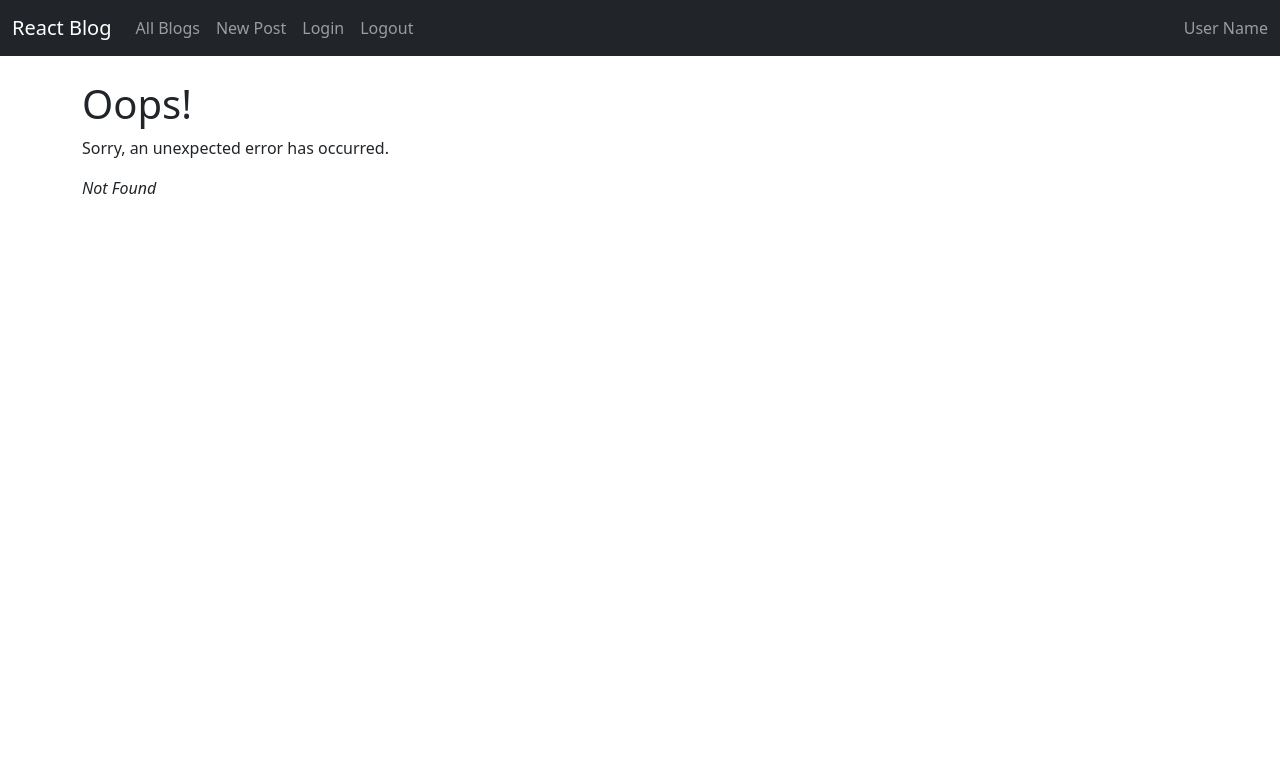
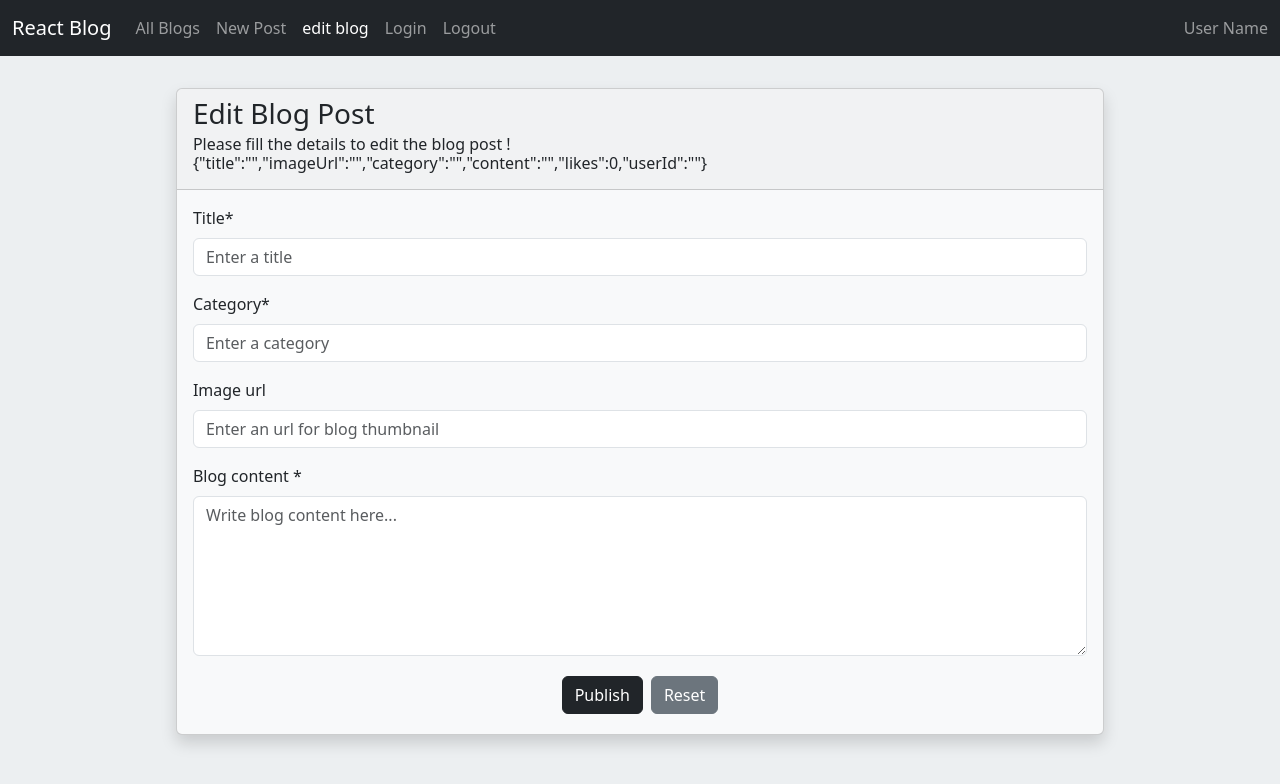
Before and after one commit to ironsubhajit/react_blog_app, a React (Create React App) app in the folder react-blog/: page /edit in a window 1280 px wide. Before the commit this address had no page. Shown: the top 784 px of the page. Built offline with nearby package versions, Linux system fonts and the light colour scheme.

Commit message:
new updates

```diff
--- a/react-blog/src/App.css
+++ b/react-blog/src/App.css
@@ -33,3 +33,8 @@
     transform: rotate(360deg);
   }
 } */
+
+
+body {
+  background: #eceff1;
+}
--- a/react-blog/src/components/SiteNavbar.jsx
+++ b/react-blog/src/components/SiteNavbar.jsx
@@ -36,6 +36,11 @@ const SiteNavbar = (args) => {
                 New Post
               </NavLink>
             </NavItem>
+            <NavItem>
+              <NavLink tag={ReactNavLink} to={`/edit`}>
+                edit blog
+              </NavLink>
+            </NavItem>
             {/* <NavItem>
               <NavLink tag={ReactNavLink} to={`/about`}>
                 About
--- a/react-blog/src/index.js
+++ b/react-blog/src/index.js
@@ -35,7 +35,7 @@ const router = createBrowserRouter([
     element: <CreateBlog />,
   },
   {
-    path: "edit-blog",
+    path: "edit",
     element: <UpdateBlog />,
   },
   {
--- a/react-blog/src/pages/BlogsList.jsx
+++ b/react-blog/src/pages/BlogsList.jsx
@@ -1,4 +1,4 @@
-import React from "react";
+import React, { useEffect, useState } from "react";
 import Base from "../components/Base";
 import {
   Card,
@@ -11,69 +11,44 @@ import {
   Row,
   Col,
 } from "reactstrap";
-
+import { blogsList } from "../services/blogs-service";
 
 const BlogsList = () => {
-  // Demo blogs list data
-  const cardsData = [
-    {
-      title: "Card 1",
-      subtitle: "Tech",
-      content:
-        "Content for Card 1. Content for Card 1. Content for Card 1. Content for Card 1.Content for Card 1. .Content for Card 1. ",
-    },
-    {
-      title: "Card 2",
-      subtitle: "Tech",
-      content:
-        "Content for Card 2. Content for Card 2. Content for Card 2. Content for Card 2.Content for Card 2. Content for Card 2",
-    },
-    {
-      title: "Card 3",
-      subtitle: "Tech",
-      content:
-        "Content for Card 3. Content for Card 3. Content for Card 3. Content for Card 3.Content for Card 3. Content for Card 3",
-    },
-    {
-      title: "Card 4",
-      subtitle: "Tech",
-      content:
-        "Content for Card 4. Content for Card 4. Content for Card 4. Content for Card 4.Content for Card 4. Content for Card 4",
-    },
-    {
-      title: "Card 5",
-      subtitle: "Tech",
-      content:
-        "Content for Card 5. Content for Card 5. Content for Card 5. Content for Card 5.Content for Card 5. Content for Card 5",
-    },
-    {
-      title: "Card 6",
-      subtitle: "Tech",
-      content:
-        "Content for Card 6. Content for Card 6. Content for Card 6. Content for Card 6.Content for Card 6. Content for Card 6",
-    },
-    {
-      title: "Card 7",
-      subtitle: "Tech",
-      content:
-        "Content for Card 7. Content for Card 7. Content for Card 7. Content for Card 7.Content for Card 7. Content for Card 7",
-    },
-    {
-      title: "Card 8",
-      subtitle: "Tech",
-      content:
-        "Content for Card 8. Content for Card 8. Content for Card 8. Content for Card 8.Content for Card 8. Content for Card 8",
-    },
-    // Add more cards as needed
-  ];
+  const defaultBlogsState = {
+    blogs: [],
+  };
+
+  // User state data
+  const [blogsStateData, setBlogsStateData] = useState({
+    ...defaultBlogsState,
+  });
+
+  const getBlogs = () => {
+    // invoke server api
+    blogsList()
+      .then((res) => {
+        console.log(res);
+        console.log("Sucess log");
+        // set blog state
+        setBlogsStateData({ ...blogsStateData, blogs: res });
+      })
+      .catch((error) => {
+        console.log("error: ", error);
+      });
+  };
+
+  useEffect(() => {
+    getBlogs();
+  }, []);
 
   return (
     <div>
       <Base>
         <Row className="d-flex flex-wrap">
-          {cardsData.map((card, index) => (
+          {blogsStateData?.blogs?.map((card, index) => (
             <Col xs="12" sm="6" md="4" key={index}>
               <Card outline key={index} className="m-2">
+                {/* todo: change image url with db res */}
                 <CardImg
                   alt="Card image cap"
                   src="https://c0.wallpaperflare.com/preview/728/375/731/aerial-analog-background-blog.jpg"
@@ -83,7 +58,7 @@ const BlogsList = () => {
                 <CardBody>
                   <CardTitle tag="h3">{card?.title}</CardTitle>
                   <CardSubtitle className="mb-2 text-muted" tag="h6">
-                    {card?.subtitle}
+                    {card?.category}
                   </CardSubtitle>
                   <CardText
                     style={{
--- a/react-blog/src/pages/CreateBlog.jsx
+++ b/react-blog/src/pages/CreateBlog.jsx
@@ -15,6 +15,8 @@ import {
   Label,
   Input,
 } from "reactstrap";
+import { addBlog } from "../services/blogs-service";
+
 
 const CreateBlog = () => {
   const defaultNewBlogDataState = {
@@ -41,7 +43,7 @@ const CreateBlog = () => {
     ...defaultErrorState,
   });
 
-  // signup validators
+  // blog form validators
   const newBlogFormValidator = (key) => {
     // Name - empty validation
     if (key === "title") {
@@ -80,16 +82,24 @@ const CreateBlog = () => {
   // Submit signup form
   const submitNewBlogForm = (event) => {
     event.preventDefault();
-
-    // data validation - client side
-    // if (newBlogFormValidator()) {
-    //   return;
-    // }
     console.log(newBlogStateData);
-
-    // add errors to check
-
+    // Todo: update userid
+    setNewBlogStateData({...newBlogStateData, userId: ["64fc7085028944400b3449e3"]})
+    console.log(newBlogStateData);
     // invoke server api
+    addBlog(newBlogStateData)
+      .then((res) => {
+        console.log(res);
+        console.log("Blog added successfully");
+        // set form to default
+        setNewBlogStateData({ ...defaultNewBlogDataState });
+        // Navigate("/blogs");
+      })
+      .catch((error) => {
+        console.log("error: ", error);
+        // const data = error?.response?.data;
+        // handleServerErrors(data);
+      });
 
     // check and redirect to all blog list page
   };
@@ -102,12 +112,13 @@ const CreateBlog = () => {
             style={{
               width: "85%",
             }}
-            className="m-2"
+            className="m-2 shadow"
           >
             <CardHeader>
               <CardTitle tag="h3">Create New Blog</CardTitle>
               <CardSubtitle className="mb-2" tag="h6">
-                Please fill the details to create new blog !
+                Please fill the details to create new blog ! <br />
+                {JSON.stringify(newBlogStateData)}
               </CardSubtitle>
             </CardHeader>
             <CardBody>
--- a/react-blog/src/pages/UpdateBlog.jsx
+++ b/react-blog/src/pages/UpdateBlog.jsx
@@ -1,11 +1,213 @@
-import React from "react";
+import React, { useState } from "react";
 import Base from "../components/Base";
+import validator from "validator";
+import {
+  Card,
+  CardBody,
+  CardTitle,
+  CardSubtitle,
+  Button,
+  Container,
+  CardHeader,
+  Form,
+  FormGroup,
+  FormFeedback,
+  Label,
+  Input,
+} from "reactstrap";
+import { addBlog } from "../services/blogs-service";
+
 
 const UpdateBlog = () => {
+  const defaultNewBlogDataState = {
+    title: "",
+    imageUrl: "",
+    category: "",
+    content: "",
+    likes: 0,
+    userId: "",
+  };
+
+  const defaultErrorState = {
+    titleErrors: [],
+    contentErrors: []
+  };
+
+  // User state data
+  const [newBlogStateData, setNewBlogStateData] = useState({
+    ...defaultNewBlogDataState,
+  });
+
+  // Error state
+  const [errorStateData, setErrorStateData] = useState({
+    ...defaultErrorState,
+  });
+
+  // blog form validators
+  const blogFormValidator = (key) => {
+    // Name - empty validation
+    if (key === "title") {
+      if (
+        validator?.isEmpty(newBlogStateData?.[key]) ||
+        (newBlogStateData?.[key]?.length < 3 )
+      ) {
+        setErrorStateData({ ...errorStateData, titleErrors: ["Name must be at least 4 characters long"]})
+      } else {
+        setErrorStateData({ ...errorStateData, titleErrors: []})
+      }
+    }
+    // Blog content - length validation
+    if (key === "content") {
+      if (!validator?.isLength(newBlogStateData?.[key], { min: 49 })) {
+        setErrorStateData({ ...errorStateData, contentErrors: ["Blog content must be at least 50 characters long"]})
+      } else {
+        setErrorStateData({ ...errorStateData, contentErrors: []})
+      }
+    }
+    return ;
+  };
+
+  // Set changed input field value in the user state data
+  const handleInputChange = (event, key) => {
+    setNewBlogStateData({ ...newBlogStateData, [key]: event?.target?.value });
+    blogFormValidator(key);
+    console.log(JSON.stringify(errorStateData));
+  };
+
+  // Reset user signup form
+  const resetSignUpForm = () => {
+    setNewBlogStateData({ ...defaultNewBlogDataState });
+  };
+
+  // Submit signup form
+  const submitBlogForm = (event) => {
+    event.preventDefault();
+    console.log(newBlogStateData);
+    // Todo: update userid
+    setNewBlogStateData({...newBlogStateData, userId: ["64fc7085028944400b3449e3"]})
+    console.log(newBlogStateData);
+    // invoke server api
+    addBlog(newBlogStateData)
+      .then((res) => {
+        console.log(res);
+        console.log("Blog added successfully");
+        // set form to default
+        setNewBlogStateData({ ...defaultNewBlogDataState });
+        // Navigate("/blogs");
+      })
+      .catch((error) => {
+        console.log("error: ", error);
+      });
+
+  };
   return (
     <div>
       <Base>
-        <h3>This is update a blog post page</h3>
+        <Container className="d-flex justify-content-center align-items-center">
+          <Card
+            color="light"
+            style={{
+              width: "85%",
+            }}
+            className="m-2 shadow"
+          >
+            <CardHeader>
+              <CardTitle tag="h3">Edit Blog Post</CardTitle>
+              <CardSubtitle className="mb-2" tag="h6">
+                Please fill the details to edit the blog post ! <br />
+                {JSON.stringify(newBlogStateData)}
+              </CardSubtitle>
+            </CardHeader>
+            <CardBody>
+              {/* Add new blog form */}
+              <Form onSubmit={(e) => submitBlogForm(e)}>
+                {/* title field */}
+                <FormGroup>
+                  <Label for="title">Title*</Label>
+                  <Input
+                    id="title"
+                    name="title"
+                    placeholder="Enter a title"
+                    type="text"
+                    required
+                    onChange={(e) => handleInputChange(e, "title")}
+                    value={newBlogStateData?.title}
+                    invalid={ errorStateData?.titleErrors?.length > 0 ? true : false }
+                  />
+                  <FormFeedback>{ errorStateData?.titleErrors[0] }</FormFeedback>
+                </FormGroup>
+                {/* Category field */}
+                <FormGroup>
+                  <Label for="category">Category*</Label>
+                  <Input
+                    id="category"
+                    name="category"
+                    placeholder="Enter a category"
+                    type="text"
+                    required
+                    onChange={(e) => handleInputChange(e, "category")}
+                    value={newBlogStateData?.category}
+                  />
+
+                </FormGroup>
+                {/* image url field */}
+                <FormGroup>
+                  <Label for="imageUrl">Image url</Label>
+                  <Input
+                    id="imageUrl"
+                    name="imageUrl"
+                    placeholder="Enter an url for blog thumbnail"
+                    type="url"
+                    required
+                    onChange={(e) => handleInputChange(e, "imageUrl")}
+                    value={newBlogStateData?.imageUrl}
+                  />
+                  <FormFeedback>Error in this field</FormFeedback>
+                </FormGroup>
+                {/* Blog conent field */}
+                <FormGroup>
+                  <Label for="content">Blog content *</Label>
+                  <Input
+                    id="content"
+                    name="content"
+                    type="textarea"
+                    placeholder="Write blog content here..."
+                    onChange={(e) => handleInputChange(e, "content")}
+                    value={newBlogStateData?.content}
+                    invalid={ errorStateData?.contentErrors?.length > 0 ? true : false }
+                    style={{
+                      height: "10rem",
+                      overflowY: "visible",
+                    }}
+                  />
+                  <FormFeedback>{  errorStateData?.contentErrors[0] }</FormFeedback>
+                </FormGroup>
+
+                <Container className="button-section d-flex flex-column align-items-center">
+                  <Container className="text-center">
+                    {/* publish btn */}
+                    <Button
+                      color="dark"
+                      type="submit"
+                      className="m-1"
+                    >
+                      Publish
+                    </Button>
+                    {/* Reset btn */}
+                    <Button
+                      onClick={resetSignUpForm}
+                      color="secondary"
+                      type="reset"
+                      className="m-1"
+                    >
+                      Reset
+                    </Button>
+                  </Container>
+                </Container>
+              </Form>
+            </CardBody>
+          </Card>
+        </Container>
       </Base>
     </div>
   );
--- a/react-blog/src/pages/signup.jsx
+++ b/react-blog/src/pages/signup.jsx
@@ -156,8 +156,6 @@ const Signup = () => {
         const data = error?.response?.data;
         handleServerErrors(data);
       });
-
-    // check and redirect to all blog list page
   };
 
   return (
--- /dev/null
+++ b/react-blog/src/services/blogs-service.js
@@ -0,0 +1,14 @@
+import { axiosConnect } from "./helper";
+
+
+const BLOGS_LIST_URL = '/api/blog/list';
+const ADD_BLOG_URL = '/api/blog/add';
+
+export const blogsList = () => {
+    return axiosConnect.get(BLOGS_LIST_URL).then((res) => res?.data);
+}
+
+export const addBlog = (addBlogFormData) => {
+    console.warn("add blog form data service: ", addBlogFormData);
+    return axiosConnect.post(ADD_BLOG_URL, addBlogFormData).then((res) => res);
+}
--- a/react-blog/src/services/user-service.js
+++ b/react-blog/src/services/user-service.js
@@ -2,8 +2,14 @@ import { axiosConnect } from "./helper";
 
 
 const SIGN_UP_API_URL = '/api/user/signup';
+const LOGIN_API_URL = '/api/user/login';
 
 export const userSignUp = (signUpFormData) => {
     console.warn("signup form data: ", signUpFormData);
     return axiosConnect.post(SIGN_UP_API_URL, signUpFormData).then((res) => res?.data)
 }
+
+export const userLogin = (loginFormData) => {
+    console.warn("login form data: ", loginFormData);
+    return axiosConnect.post(LOGIN_API_URL, loginFormData).then((res) => res?.data)
+}
```
